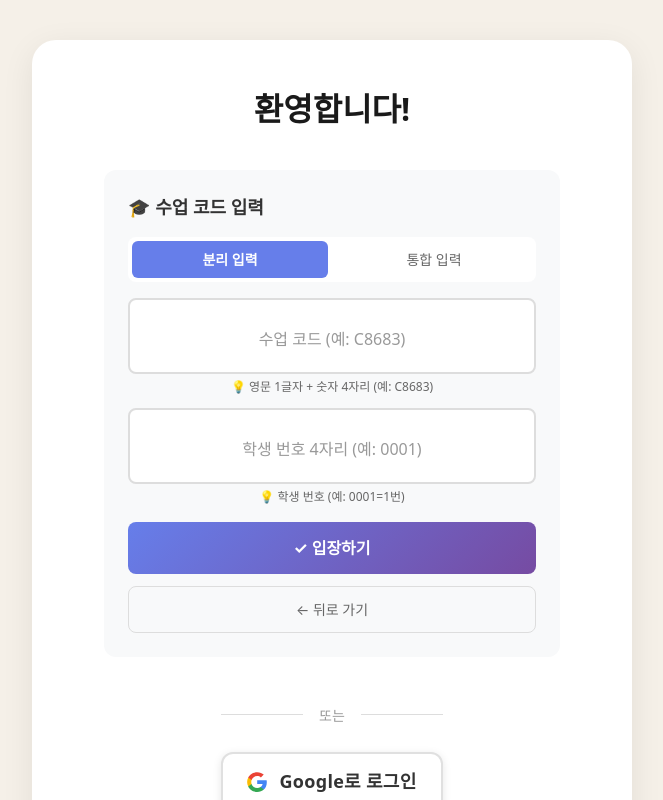
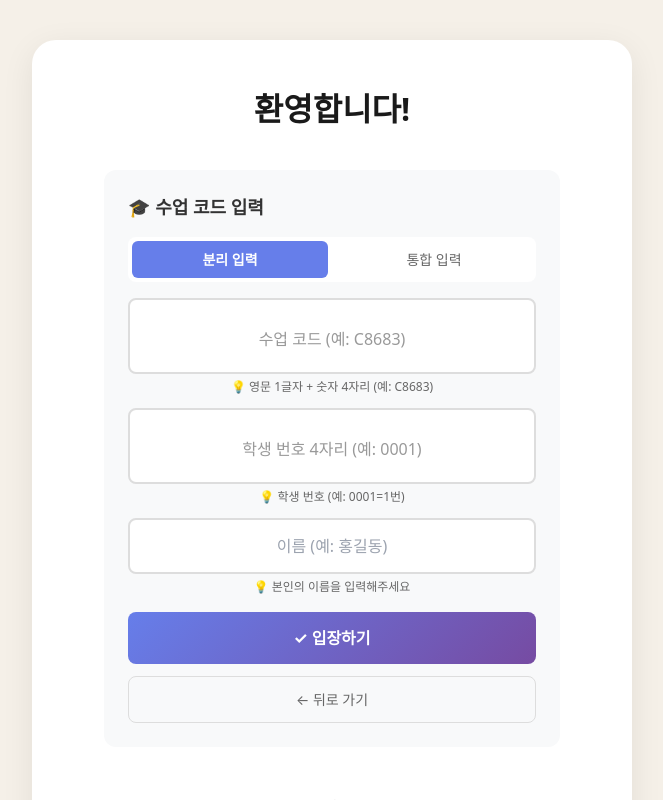
Before and after one commit to sunsudun25-cloud/hidi-story-maker, a React (Vite) app: page /onboarding in a window 1280 px wide. Both pictures are taken after a click on the button "🎓 수업 코드로 시작하기". Shown: the top 800 px of the page, without its empty margins (308-971 px from the left). Built offline with nearby package versions, Linux system fonts and the light colour scheme; no server answers.

Commit message:
feat: 학생 입장 페이지에 이름 입력란 추가 - learnerEnsure API에 learnerName 파라미터 전달

```diff
--- a/src/pages/OnboardingLogin.tsx
+++ b/src/pages/OnboardingLogin.tsx
@@ -9,6 +9,7 @@ const OnboardingLogin: React.FC = () => {
   const [useUnifiedCode, setUseUnifiedCode] = useState(false)
   const [classCode, setClassCode] = useState('')
   const [learnerCode, setLearnerCode] = useState('')
+  const [learnerName, setLearnerName] = useState('')
   const [unifiedCode, setUnifiedCode] = useState('')
   const [loading, setLoading] = useState(false)
   const [error, setError] = useState('')
@@ -30,8 +31,8 @@ const OnboardingLogin: React.FC = () => {
       finalClassCode = unifiedCode.slice(0, 4)
       finalLearnerCode = unifiedCode.slice(4, 8)
     } else {
-      if (!classCode.trim() || !learnerCode.trim()) {
-        setError('수업 코드와 학생 번호를 입력해주세요')
+      if (!classCode.trim() || !learnerCode.trim() || !learnerName.trim()) {
+        setError('수업 코드, 학생 번호, 이름을 모두 입력해주세요')
         return
       }
 
@@ -54,7 +55,8 @@ const OnboardingLogin: React.FC = () => {
       // Firebase Functions API 호출
       const learnerInfo = await ensureLearner(
         finalClassCode.toUpperCase().trim(),
-        finalLearnerCode.trim()
+        finalLearnerCode.trim(),
+        learnerName.trim() || undefined
       )
 
       // 로컬 스토리지에 저장
@@ -254,7 +256,7 @@ const OnboardingLogin: React.FC = () => {
                 </div>
               </div>
 
-              <div style={{ marginBottom: '16px' }}>
+              <div style={{ marginBottom: '12px' }}>
                 <input
                   type="tel"
                   inputMode="numeric"
@@ -284,12 +286,40 @@ const OnboardingLogin: React.FC = () => {
                   💡 학생 번호 (예: 0001=1번)
                 </div>
               </div>
+
+              <div style={{ marginBottom: '16px' }}>
+                <input
+                  type="text"
+                  className="learner-name-input"
+                  placeholder="이름 (예: 홍길동)"
+                  value={learnerName}
+                  onChange={(e) => setLearnerName(e.target.value)}
+                  disabled={loading}
+                  style={{
+                    width: '100%',
+                    padding: '14px',
+                    fontSize: '16px',
+                    textAlign: 'center',
+                    border: '2px solid #ddd',
+                    borderRadius: '8px',
+                    boxSizing: 'border-box'
+                  }}
+                />
+                <div style={{
+                  fontSize: '12px',
+                  color: '#666',
+                  marginTop: '4px',
+                  textAlign: 'center'
+                }}>
+                  💡 본인의 이름을 입력해주세요
+                </div>
+              </div>
                 </>
               )}
 
               <button
                 onClick={handleClassCodeLogin}
-                disabled={loading || (useUnifiedCode ? unifiedCode.length !== 8 : (!classCode.trim() || !learnerCode.trim()))}
+                disabled={loading || (useUnifiedCode ? unifiedCode.length !== 8 : (!classCode.trim() || !learnerCode.trim() || !learnerName.trim()))}
                 style={{
                   width: '100%',
                   padding: '14px',
```
